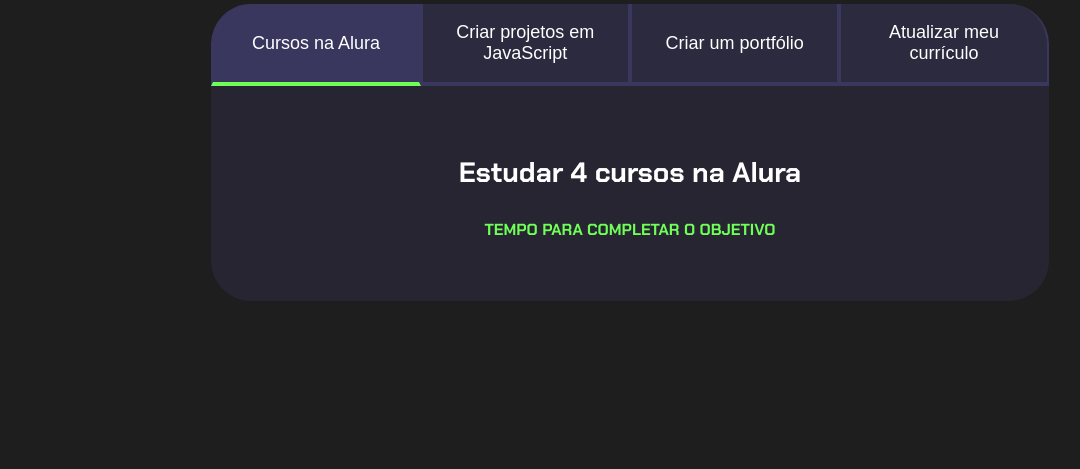
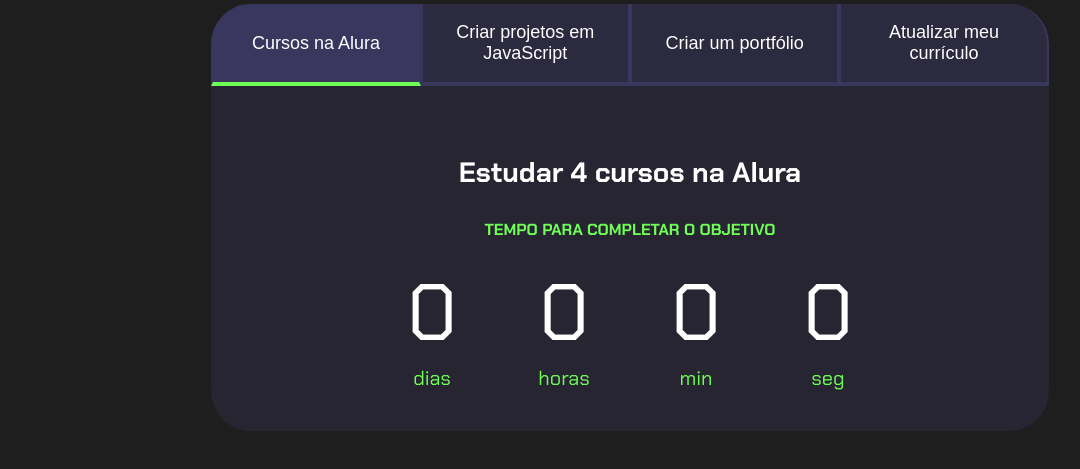
Before and after one commit to liriasantos/Projeto-de-vida, a plain HTML site: page index.html in a window 1280 px wide. Shown: the part 99-568 px from the top of the page, without its empty margins (10-1090 px from the left). Drawn offline with Linux system fonts and the light colour scheme.

Commit message:
Add files via upload

```diff
--- a/index.html
+++ b/index.html
@@ -23,18 +23,95 @@
                   <div class="aba-conteudo ativo">
                     <h3 class="aba-conteudo-titulo-principal">Estudar 4 cursos na Alura</h3>
                     <h4 class="aba-conteudo-titulo-secundario">Tempo para completar o objetivo</h4>
+                    <div class="contador">
+                      <div class="contador-digito">
+                        <p class="contador-digito-numero" id="dias0">7</p>
+                        <p class="contador-digito-texto">dias</p>
+                     </div>
+                     <div class="contador-digito">
+                      <p class="contador-digito-numero"id="horas0">7</p>
+                      <p class="contador-digito-texto">horas</p>
+                   </div>
+                   <div class="contador-digito">
+                    <p class="contador-digito-numero" id="min0">7</p>
+                    <p class="contador-digito-texto">min</p>
+                 </div>
+                 <div class="contador-digito">
+                  <p class="contador-digito-numero"  id="seg0">7</p>
+                  <p class="contador-digito-texto">seg</p>
+               </div>
+
+
+                    </div>
                   </div>
                   <div class="aba-conteudo">
                     <h3 class="aba-conteudo-titulo-principal">Criar 5 projetos em Javascript</h3>
                     <h4 class="aba-conteudo-titulo-secundario">Tempo para completar o objetivo</h4>
+                    <div class="contador">
+                      <div class="contador-digito">
+                        <p class="contador-digito-numero" id="dias1">7</p>
+                        <p class="contador-digito-texto">dias</p>
+                     </div>
+                     <div class="contador-digito">
+                      <p class="contador-digito-numero"id="horas1">7</p>
+                      <p class="contador-digito-texto">horas</p>
+                   </div>
+                   <div class="contador-digito">
+                    <p class="contador-digito-numero" id="min1">7</p>
+                    <p class="contador-digito-texto">min</p>
+                 </div>
+                 <div class="contador-digito">
+                  <p class="contador-digito-numero"  id="seg1">7</p>
+                  <p class="contador-digito-texto">seg</p>
+               </div>
+
+                    </div>
                   </div>
                   <div class="aba-conteudo">
                     <h3 class="aba-conteudo-titulo-principal">Criar um portfolio com os meus 3 melhores projetos</h3>
                     <h4 class="aba-conteudo-titulo-secundario">Tempo para completar o objetivo</h4>
+                    <div class="contador">
+                      <div class="contador-digito">
+                        <p class="contador-digito-numero" id="dias2">7</p>
+                        <p class="contador-digito-texto">dias</p>
+                     </div>
+                     <div class="contador-digito">
+                      <p class="contador-digito-numero"id="horas2">7</p>
+                      <p class="contador-digito-texto">horas</p>
+                   </div>
+                   <div class="contador-digito">
+                    <p class="contador-digito-numero" id="min2">7</p>
+                    <p class="contador-digito-texto">min</p>
+                 </div>
+                 <div class="contador-digito">
+                  <p class="contador-digito-numero"  id="seg2">7</p>
+                  <p class="contador-digito-texto">seg</p>
+               </div>
+
+                    </div>
                   </div>
                   <div class="aba-conteudo">
                     <h3 class="aba-conteudo-titulo-principal">Atualizar meu currículo com os certificados da Alura</h3>
                     <h4 class="aba-conteudo-titulo-secundario">Tempo para completar o objetivo</h4>
+                    <div class="contador">
+                      <div class="contador-digito">
+                        <p class="contador-digito-numero" id="dias3">7</p>
+                        <p class="contador-digito-texto">dias</p>
+                     </div>
+                     <div class="contador-digito">
+                      <p class="contador-digito-numero"id="horas3">7</p>
+                      <p class="contador-digito-texto">horas</p>
+                   </div>
+                   <div class="contador-digito">
+                    <p class="contador-digito-numero" id="min3">7</p>
+                    <p class="contador-digito-texto">min</p>
+                 </div>
+                 <div class="contador-digito">
+                  <p class="contador-digito-numero"  id="seg3">7</p>
+                  <p class="contador-digito-texto">seg</p>
+               </div>
+
+                    </div>
                   </div>
                 </div>
             </div>
--- a/main.js
+++ b/main.js
@@ -14,3 +14,49 @@ for(let i=0;i <botoes.length;i++){
         textos[i].classList.add("ativo");
     }
 }
+
+const contadores = document.querySelectorAll(".contador");
+const tempoObjetivo1 = new Date("2020-10-05T00:00:00");
+const tempoObjetivo2 = new Date("2024-12-05T00:00:00");
+const tempoObjetivo3 = new Date("2024-12-30T00:00:00");
+const tempoObjetivo4 = new Date("2025-02-01T00:00:00");
+
+const tempos = [tempoObjetivo1, tempoObjetivo2, tempoObjetivo3, tempoObjetivo4];
+
+
+
+
+function calculaTempo(tempoObjetivo) {
+    let tempoAtual = new Date();
+    let tempoFinal = tempoObjetivo - tempoAtual;
+    let segundos = Math.floor(tempoFinal / 1000);
+    let minutos = Math.floor(segundos / 60);
+    let horas = Math.floor(minutos / 60);
+    let dias = Math.floor(horas / 24);
+
+    segundos %= 60;
+    minutos %= 60;
+    horas %= 24;
+    if (tempoFinal > 0){
+        return [dias,horas,minutos,segundos];
+    } else {
+        return [0,0,0,0];
+    }
+}
+
+function atualizaCronometro(){
+
+    for (let i = 0; i < contadores.length; i++) {
+        document.getElementById("dias"+i).textContent = calculaTempo(tempos[i])[0];
+        document.getElementById("horas"+i).textContent = calculaTempo(tempos[i])[1];
+        document.getElementById("min"+i).textContent = calculaTempo(tempos[i])[2];
+        document.getElementById("seg"+i).textContent = calculaTempo(tempos[i])[3];
+        console.log("seg"+i);
+    }
+}
+
+function comecaCronometro(){
+    atualizaCronometro();
+    setInterval(atualizaCronometro, 1000);
+}
+comecaCronometro();
--- a/style.css
+++ b/style.css
@@ -80,6 +80,25 @@ body {
         color: var(--verde);
         text-transform: uppercase;
     }
+    .contador{
+        display:flex;
+        justify-content: center;
+        flex-wrap: wrap;
+    }
+    .contador-digito{
+        padding: 0 16px;
+        text-align: center;
+        min-width: 100px;
+    }
+    .contador-digito-numero{
+        font-size: 80px;
+        margin: 0;
+    }
+    .contador-digito-texto{
+        color: var(--verde);
+        font-size: 20px;
+        margin: 0;
+    }
 
 
 @media screen and (min-width: 768px) {
```
